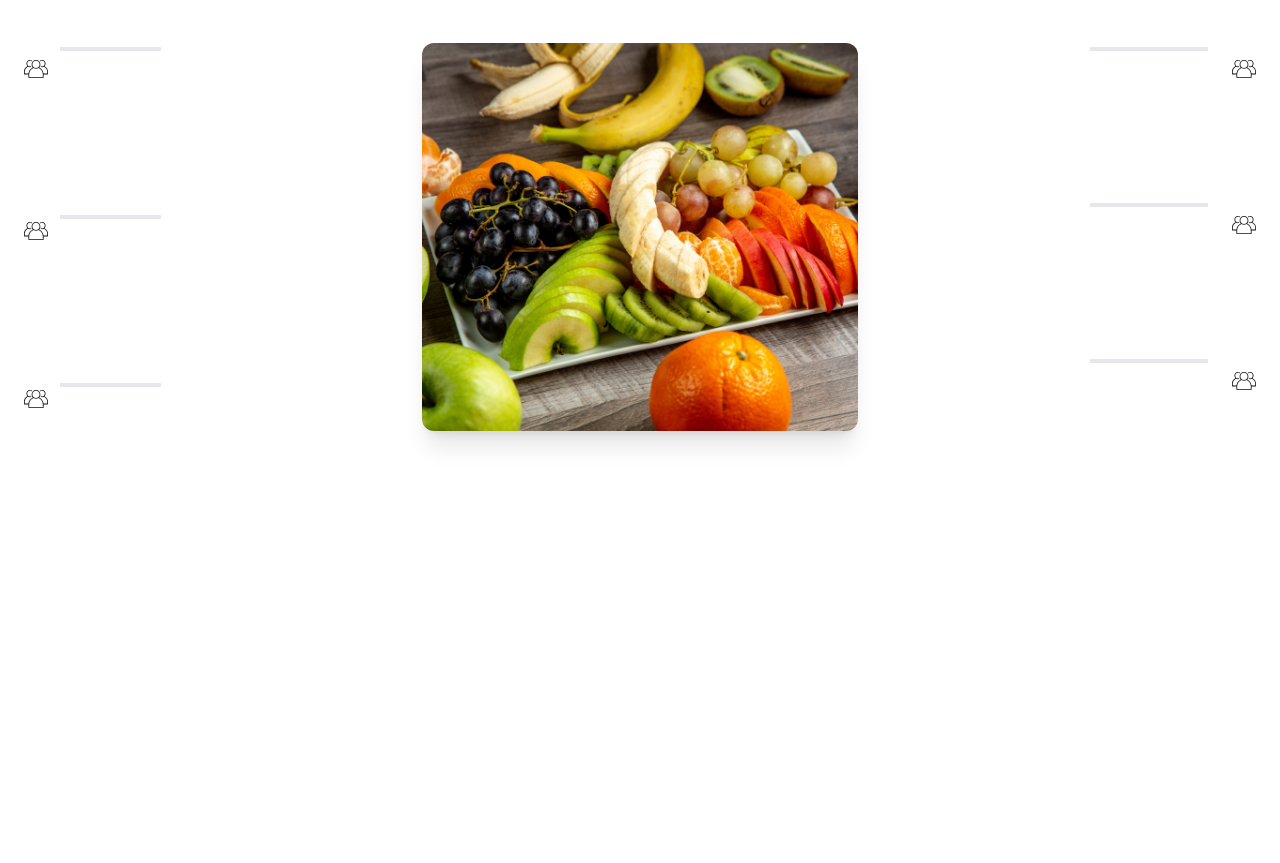
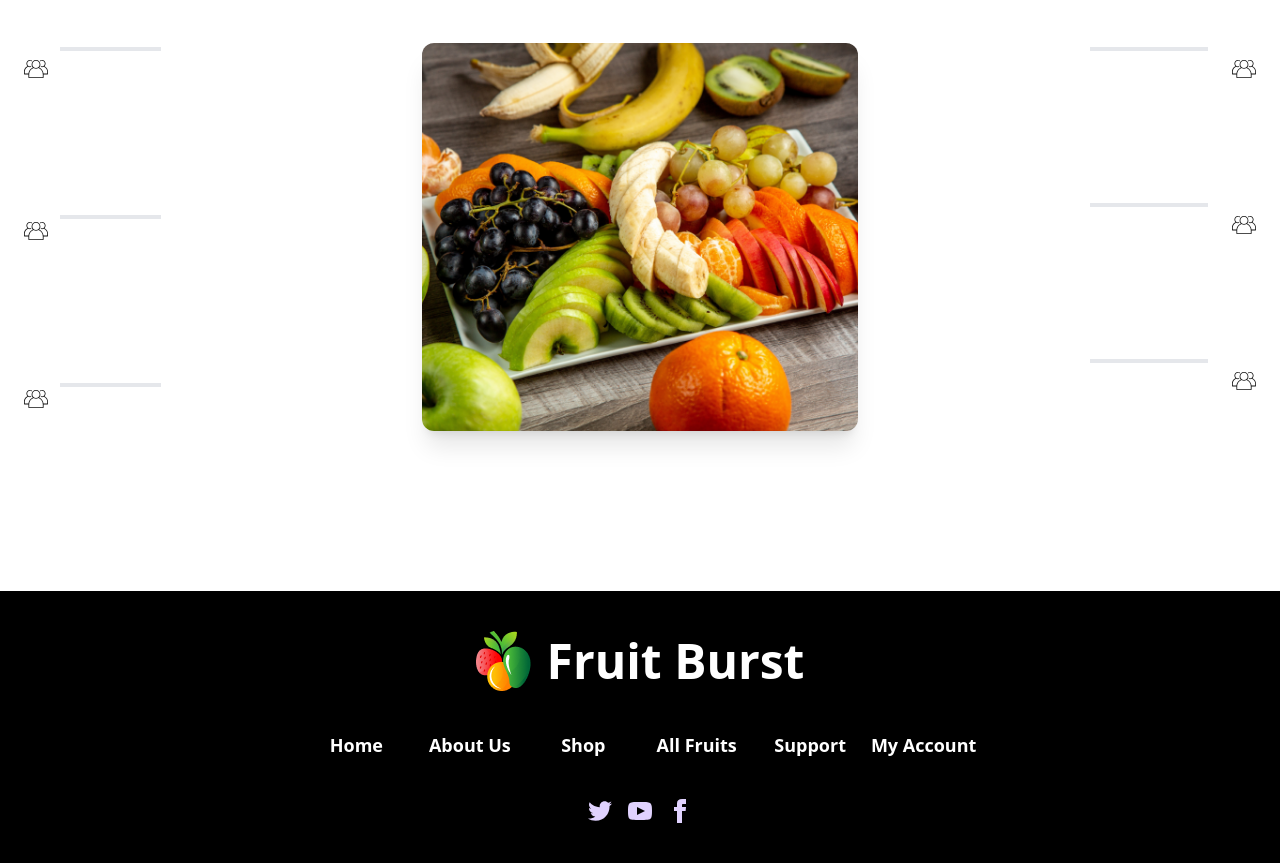
Before and after one commit to nipahalima/B8A3-flower-shop-Assignmant-033, a plain HTML site: page index.html in a window 1280 px wide. Shown: the part 3513-4376 px from the top of the page. Before the commit the page ends 4104 px from the top, so only its background shows below. Drawn offline with nearby package versions, Linux system fonts and the light colour scheme.

Commit message:
fotter section added

```diff
--- a/index.html
+++ b/index.html
@@ -994,7 +994,29 @@
     <!-- why choose us bonus section end here -->
     </main>
 
-
+    <!-- footer section start here    -->
+    <footer class="footer footer-center p-10 bg-black text-primary-content">
+      <div class="flex justify-center gap-4">
+      <img src="./images/logo.png" alt="">
+      <h2 class="text-5xl text-white font-bold">Fruit Burst</h2>
+      </div>
+      <div class=" text-lg text-white font-semibold grid grid-cols-2 md:grid-cols-3 lg:grid-cols-6 items-center">
+      <a href="">Home</a>
+      <a href="">About Us</a>
+      <a href="">Shop</a>
+      <a href="">All Fruits</a>
+      <a href="">Support</a>
+      <a href="">My Account</a>
+      </div>
+      <div>
+      <div class="grid grid-flow-col gap-4">
+        <a><svg xmlns="http://www.w3.org/2000/svg" width="24" height="24" viewBox="0 0 24 24" class="fill-current"><path d="M24 4.557c-.883.392-1.832.656-2.828.775 1.017-.609 1.798-1.574 2.165-2.724-.951.564-2.005.974-3.127 1.195-.897-.957-2.178-1.555-3.594-1.555-3.179 0-5.515 2.966-4.797 6.045-4.091-.205-7.719-2.165-10.148-5.144-1.29 2.213-.669 5.108 1.523 6.574-.806-.026-1.566-.247-2.229-.616-.054 2.281 1.581 4.415 3.949 4.89-.693.188-1.452.232-2.224.084.626 1.956 2.444 3.379 4.6 3.419-2.07 1.623-4.678 2.348-7.29 2.04 2.179 1.397 4.768 2.212 7.548 2.212 9.142 0 14.307-7.721 13.995-14.646.962-.695 1.797-1.562 2.457-2.549z"></path></svg></a>
+        <a><svg xmlns="http://www.w3.org/2000/svg" width="24" height="24" viewBox="0 0 24 24" class="fill-current"><path d="M19.615 3.184c-3.604-.246-11.631-.245-15.23 0-3.897.266-4.356 2.62-4.385 8.816.029 6.185.484 8.549 4.385 8.816 3.6.245 11.626.246 15.23 0 3.897-.266 4.356-2.62 4.385-8.816-.029-6.185-.484-8.549-4.385-8.816zm-10.615 12.816v-8l8 3.993-8 4.007z"></path></svg></a>
+        <a><svg xmlns="http://www.w3.org/2000/svg" width="24" height="24" viewBox="0 0 24 24" class="fill-current"><path d="M9 8h-3v4h3v12h5v-12h3.642l.358-4h-4v-1.667c0-.955.192-1.333 1.115-1.333h2.885v-5h-3.808c-3.596 0-5.192 1.583-5.192 4.615v3.385z"></path></svg></a>
+      </div>
+      </div>
+      </footer>
+      <!-- footer section end here    -->
 
 </body>
 </html>
```
